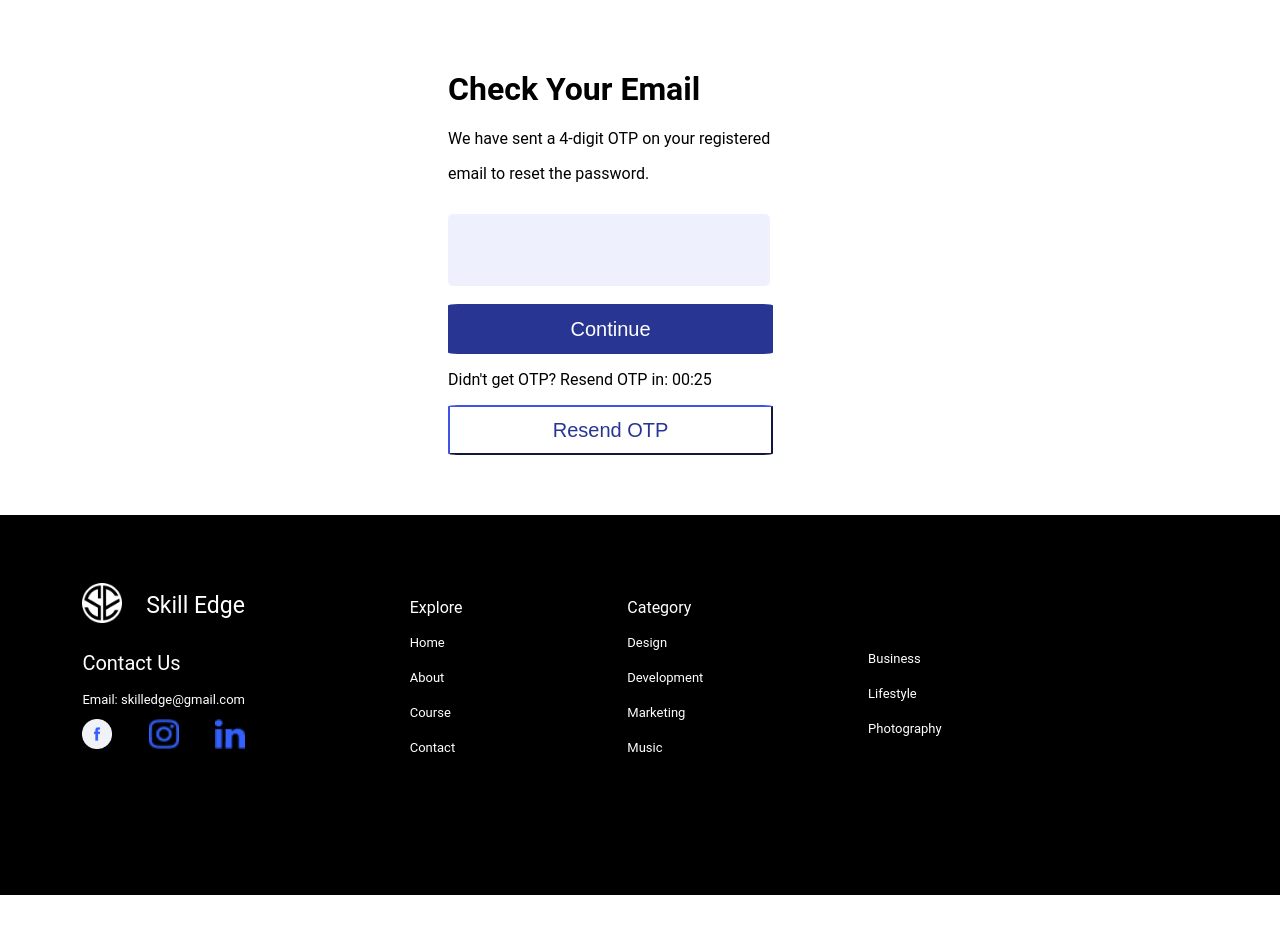
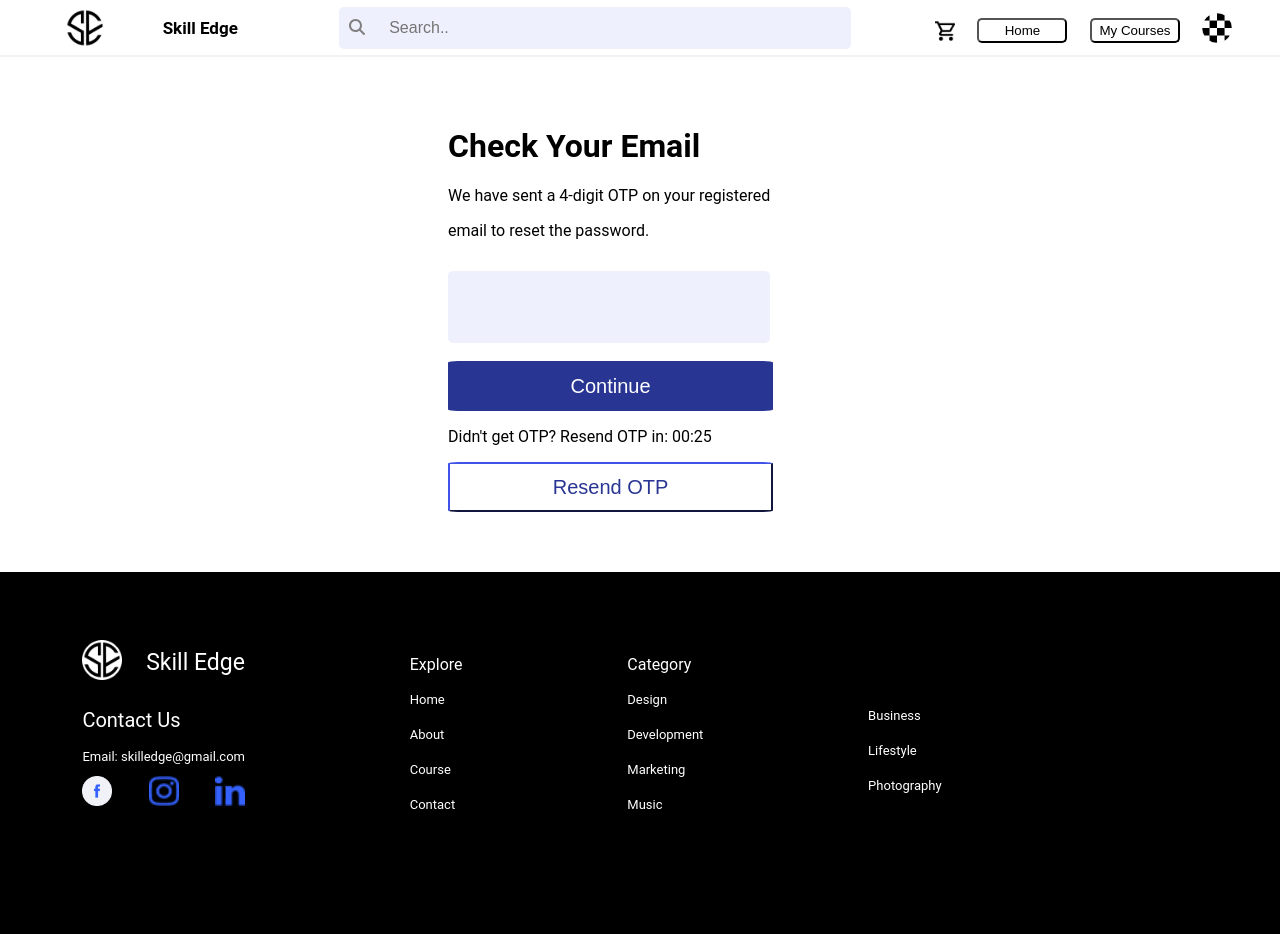
Before and after one commit to AnshumanX304/skilledge_frontend, a React (Create React App) app: page /otp in a window 1280 px wide. Shown: the top 934 px of the page. Before the commit the page ends 895 px from the top, so only its background shows below. Built offline with nearby package versions, Linux system fonts and the light colour scheme.

Commit message:
product details page initialised

```diff
--- a/src/Pages/otp.jsx
+++ b/src/Pages/otp.jsx
@@ -1,6 +1,7 @@
 import { useState,useEffect } from "react";
 import axios from 'axios';
 import {Link,useNavigate} from 'react-router-dom';
+import Navbar2 from '../Components/nav2';
 import './otp.css';
 const Otp = () => {
     const navigate=useNavigate();
@@ -100,6 +101,7 @@ const Otp = () => {
 
     return (
         <div>
+          <Navbar2/>
             <div className='otp'>
                 <h1>Check Your Email</h1>
                 <p>We have sent a 4-digit OTP on your registered </p>
```
